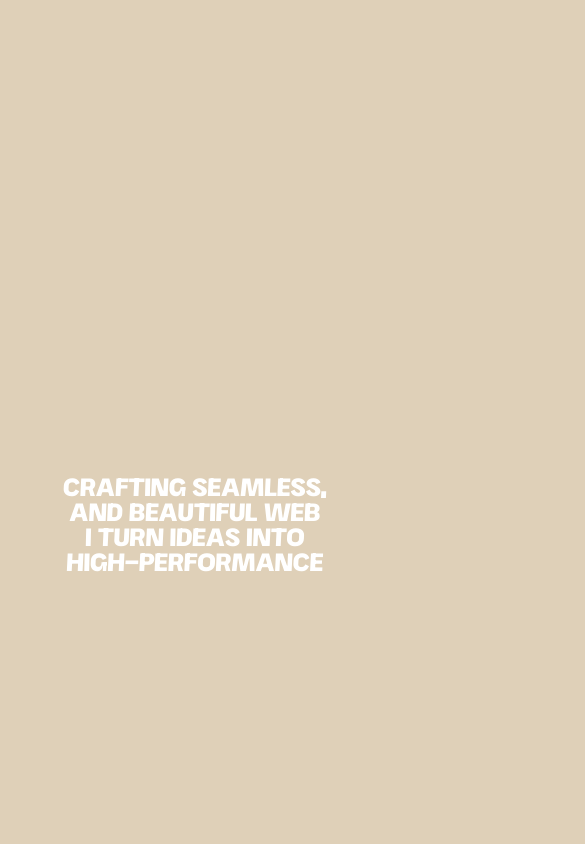
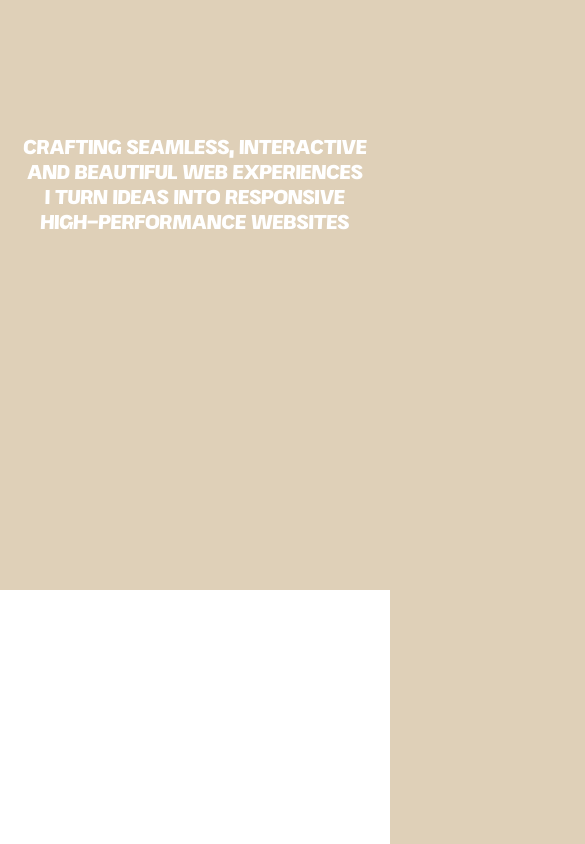
Before and after one commit to amodather/My-Portfolio, a React (Create React App) app: page / in a window 390 px wide. Shown: the part 2240-3084 px from the top of the page, 585 px wide, since content can reach past the window. Built offline with nearby package versions, Linux system fonts and the light colour scheme.

Commit message:
Solved some responsivity issues

```diff
--- a/src/HomePage/Home.js
+++ b/src/HomePage/Home.js
@@ -91,8 +91,8 @@ function Home() {
     return (
         <section className="max-lg:h-[700px]" id="Home">
             <Navbar />
-            <div className="relative h-[400vh] font-black" ref={container}>
-                <motion.div className="sticky top-0 left-0 w-full h-screen flex items-center justify-center"
+            <div className="relative max-lg:h-[2800px] h-[400vh] font-black" ref={container}>
+                <motion.div className="sticky top-0 left-0 w-full max-lg:h-[700px] h-screen flex items-center justify-center"
                     style={{
                         clipPath: useTransform(
                             transform,
@@ -113,7 +113,7 @@ function Home() {
                         className="absolute top-0 left-0 w-full h-full object-cover"></motion.img>
                         <div className="absolute top-0 left-0 bg-black w-full h-full opacity-20"></div>
                 </motion.div>
-                <motion.div className="absolute top-1/4 xl:left-[45%] md:left-[20%] left-[-30%] rotate-90 text-[30px] stylefont z-[-1] w-[180vh] overflow-hidden" variants={sliderParentVariants} initial="initial" animate="animate">
+                <motion.div className="absolute top-1/4 xl:left-[45%] md:left-[20%] left-[-30%] max-md:hidden rotate-90 text-[30px] stylefont z-[-1] w-[180vh] overflow-hidden" variants={sliderParentVariants} initial="initial" animate="animate">
                     <motion.div
                         variants={sliderVariants} initial="initial" animate="animate" transition={{ delay: 2, duration: 5, repeat: Infinity, repeatType: "mirror" }}>
                         SCROLL.SCROLL.SCROLL.SCROLL.SCROLL.SCROLL.SCROLL.SCROLL.SCROLL.SCROLL.SCROLL.SCROLL.SCROLL.SCROLL
--- a/src/HomePage/MaskText.js
+++ b/src/HomePage/MaskText.js
@@ -24,10 +24,10 @@ function MaskText() {
     const inView = useInView(ref);
     return (
         <div>
-            <div className="h-[200vh] w-full"></div>
+            <div className="max-lg:h-[1400px] h-[200vh] w-full"></div>
             <section className="about">
-                <div className="relative max-lg:h-[800px]  h-screen w-full flex items-center justify-center h-full bg-[#DFD0B8]">
-                    <div className="w-[95%] mt-[-50px] mx-auto text-center md:text-[40px] text-[25px] uppercase widefont" ref={ref}>
+                <div className="relative max-lg:h-[700px] h-screen w-full flex items-center justify-center h-full bg-[#DFD0B8]">
+                    <div className="w-[95%] mt-[-50px] mx-auto text-center md:text-[40px] text-[20px] uppercase widefont" ref={ref}>
                         {texts.map((text, index) => {
                             return <TextAnimation text={text} inView={inView} delay={index} />
                         })}
```
